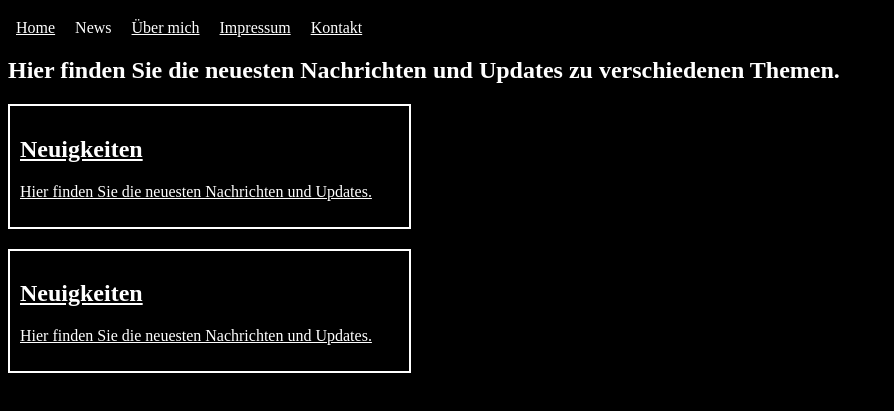
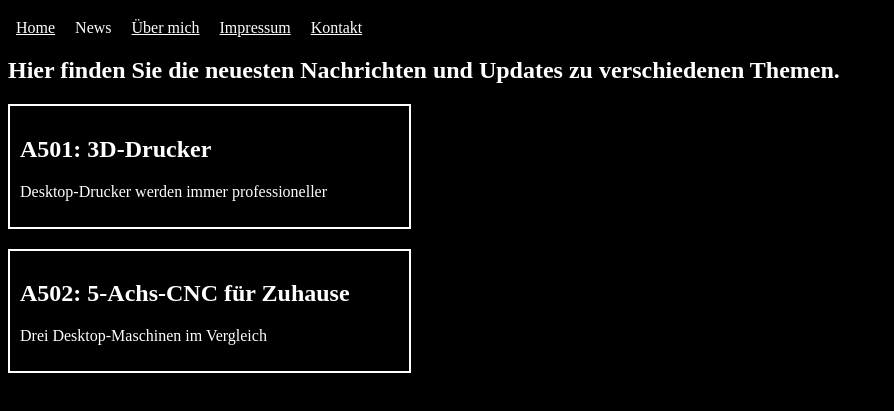
Before and after one commit to neolith3/WT1_Testat, a plain HTML site: page news.html in a window 1280 px wide. Shown: the part 61-472 px from the top of the page, without its empty margins (0-894 px from the left). Drawn offline with Linux system fonts and the light colour scheme.

Commit message:
Verlinkung und Naming verbessert.

```diff
--- a/news.html
+++ b/news.html
@@ -23,16 +23,16 @@
     <main>
         <h2>Hier finden Sie die neuesten Nachrichten und Updates zu verschiedenen Themen.</h2>
         <article>
-            <a href="Articels/A00501.html">
+            <a class="hiddenLink" href="Articels/A00501.html">
             <section class="newsArticle">
-                <h2>Neuigkeiten</h2>
-                <p>Hier finden Sie die neuesten Nachrichten und Updates.</p>
+                <h2>A501: 3D-Drucker</h2>
+                <p>Desktop‑Drucker werden immer professioneller</p>
             </section>
             </a>
-            <a href="Articels/A00502.html">
+            <a class="hiddenLink" href="Articels/A00502.html">
             <section class="newsArticle">
-                <h2>Neuigkeiten</h2>
-                <p>Hier finden Sie die neuesten Nachrichten und Updates.</p>
+                <h2>A502: 5‑Achs‑CNC für Zuhause</h2>
+                <p>Drei Desktop-Maschinen im Vergleich</p>
             </section>
             </a>
         </article>
```
Also changed, not shown: Articels/A00502.html (+1 -1 lines), index.html (+4 -4 lines).
